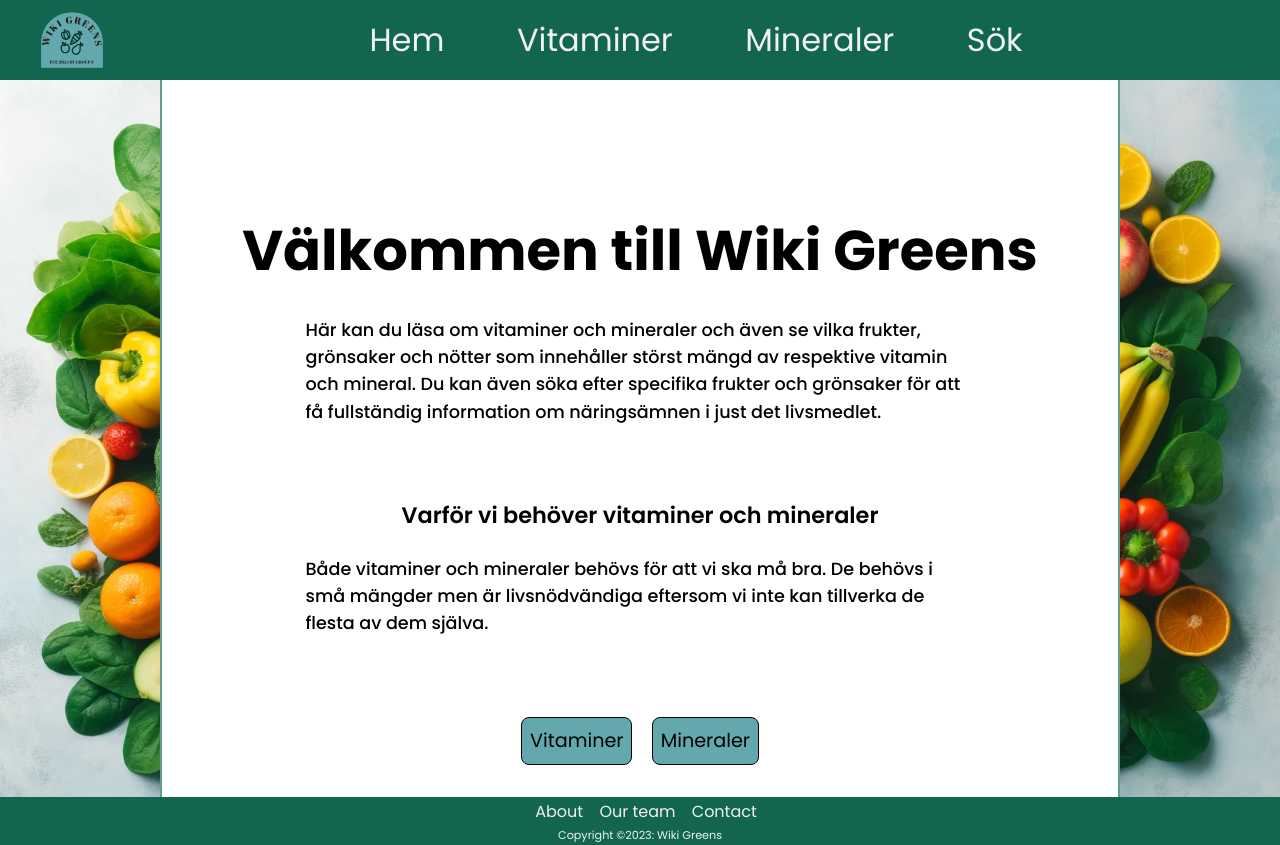
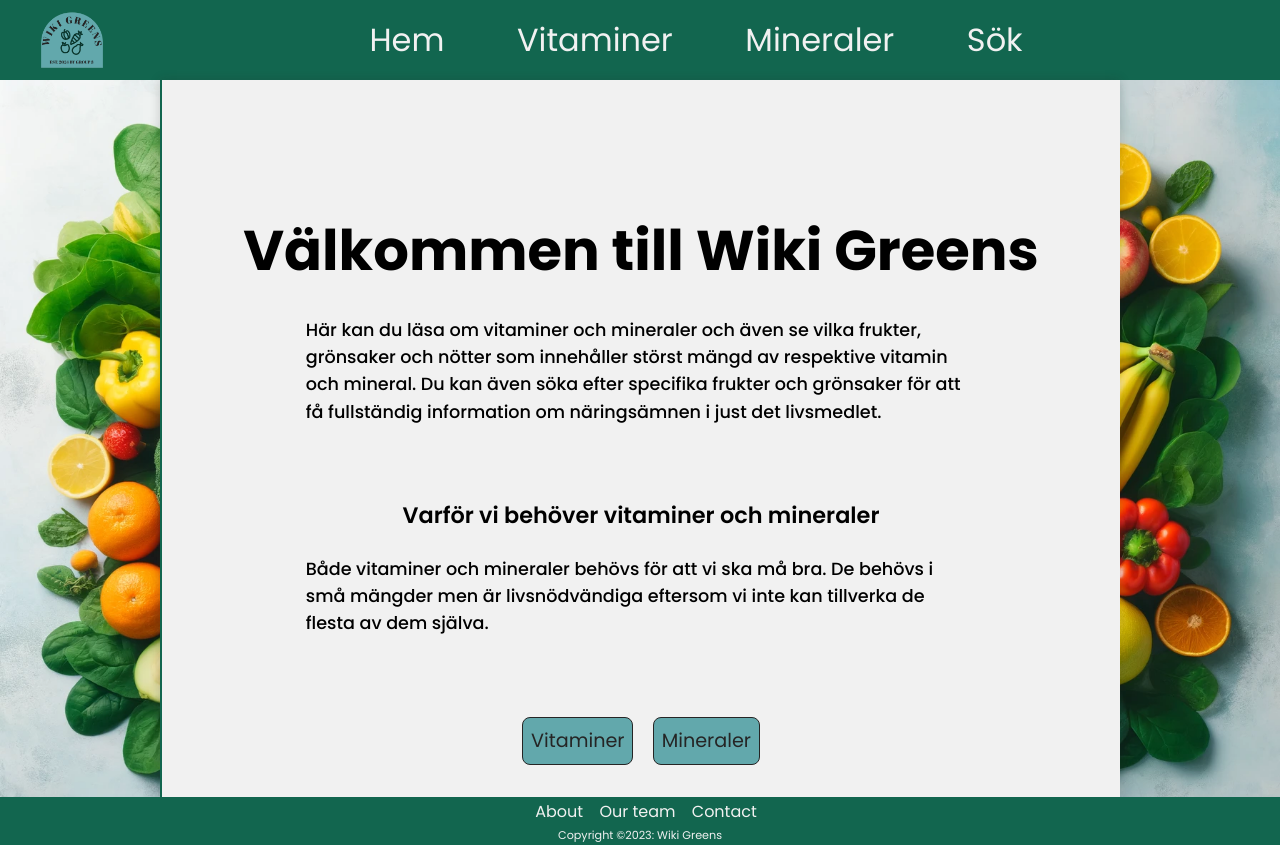
Before and after one commit to Lindayh/nutrition, a Flask app: page / in a window 1280 px wide. Run offline with Flask 3, Linux system fonts and the light colour scheme.

Commit message:
css color uppdate
replaced color values with the set color variables

added a shadow var to the css :root

```diff
--- a/static/style.css
+++ b/static/style.css
@@ -9,6 +9,7 @@
 :root {
   --main-bg-color: #f1f1f1;
   --text-color: #252525;
+  --shadow-color: #25252533;
   --accent-color1: #12664f;
   --accent-color2: #62a8ac;
 }
@@ -77,9 +78,11 @@ footer p {
 }
 
 .home-section {
-  background-color: white;
-  border-left: 2px solid #126650a5;
-  border-right: 2px solid #126650a5;
+  background-color: var(--main-bg-color);
+  border-left: 2px solid var(--accent-color1);
+  box-shadow: 0 0 10px 0 var(--shadow-color);
+  border-right: 2px solid var(--accent-color);
+  box-shadow: 0 0 10px 0 var(--shadow-color);
   text-align: center;
   width: 75%;
   padding: 2rem;
@@ -117,8 +120,8 @@ footer p {
   text-decoration: none;
   font-size: 1.2rem;
   padding: 0.5rem;
-  color: black;
-  border: 1px solid black;
+  color: var(--text-color);
+  border: 1px solid var(--text-color);
   border-radius: 8px;
   margin: 0 0.6rem;
   background-color: var(--accent-color2);
@@ -148,9 +151,9 @@ footer p {
 .info-section {
   background-color: var(--main-bg-color);
   border-left: 2px solid var(--accent-color1);
-  box-shadow: 0 0 10px 0 #25252575;
+  box-shadow: 0 0 10px 0 var(--shadow-color);
   border-right: 2px solid var(--accent-color1);
-  box-shadow: 0 0 10px 0 #25252575;
+  box-shadow: 0 0 10px 0 var(--shadow-color);
   text-align: center;
   width: 75%;
   padding: 2.5rem;
```
